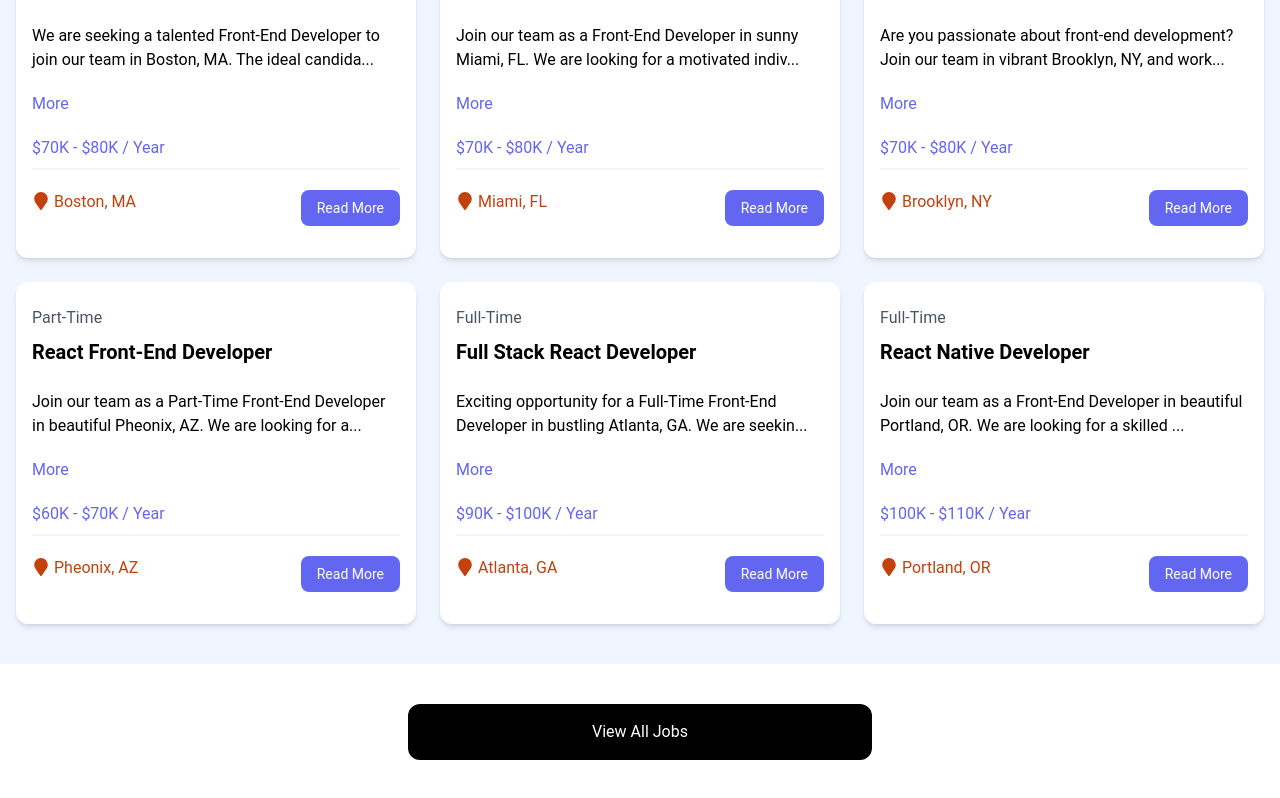
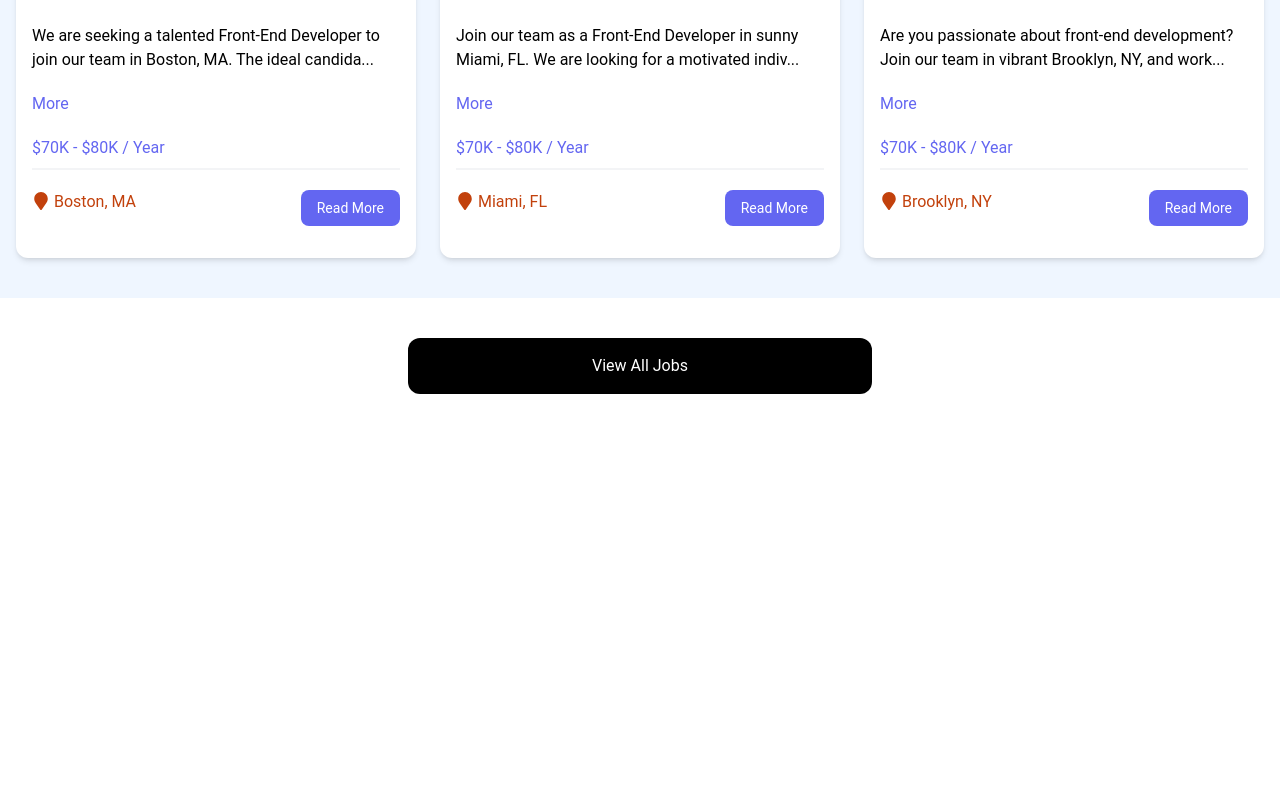
Before and after one commit to QuantumRoshan/All-in-one-React, a React (Vite) app: page / in a window 1280 px wide. Shown: the part 797-1595 px from the top of the page. After the commit the page ends 1231 px from the top, so only its background shows below. Built offline with nearby package versions, Linux system fonts and the light colour scheme; data requests are answered from the project's data file.

Commit message:
added new project

```diff
--- a/src/App.jsx
+++ b/src/App.jsx
@@ -31,4 +31,4 @@
 
 export default App
 
-//1:47:20
+//1:59:40
--- a/src/components/JobsListing.jsx
+++ b/src/components/JobsListing.jsx
@@ -9,7 +9,10 @@
   useEffect(() => {
     try {
       const fetchJobs = async () => {
-        const res = await fetch('http://localhost:8000/jobs')
+        const url = isHome
+          ? 'http://localhost:8000/jobs?_limit=3'
+          : 'http://localhost:8000/jobs'
+        const res = await fetch(url)
         const data = await res.json() //takes the body from the res which is in json format and converts into array/object
         setJobs(data)
       }
@@ -19,7 +22,7 @@
     } finally {
       setLooding(false)
     }
-  }, [])
+  }, [isHome])
 
   return (
     <section className="bg-blue-50 px-4 py-10">
```
